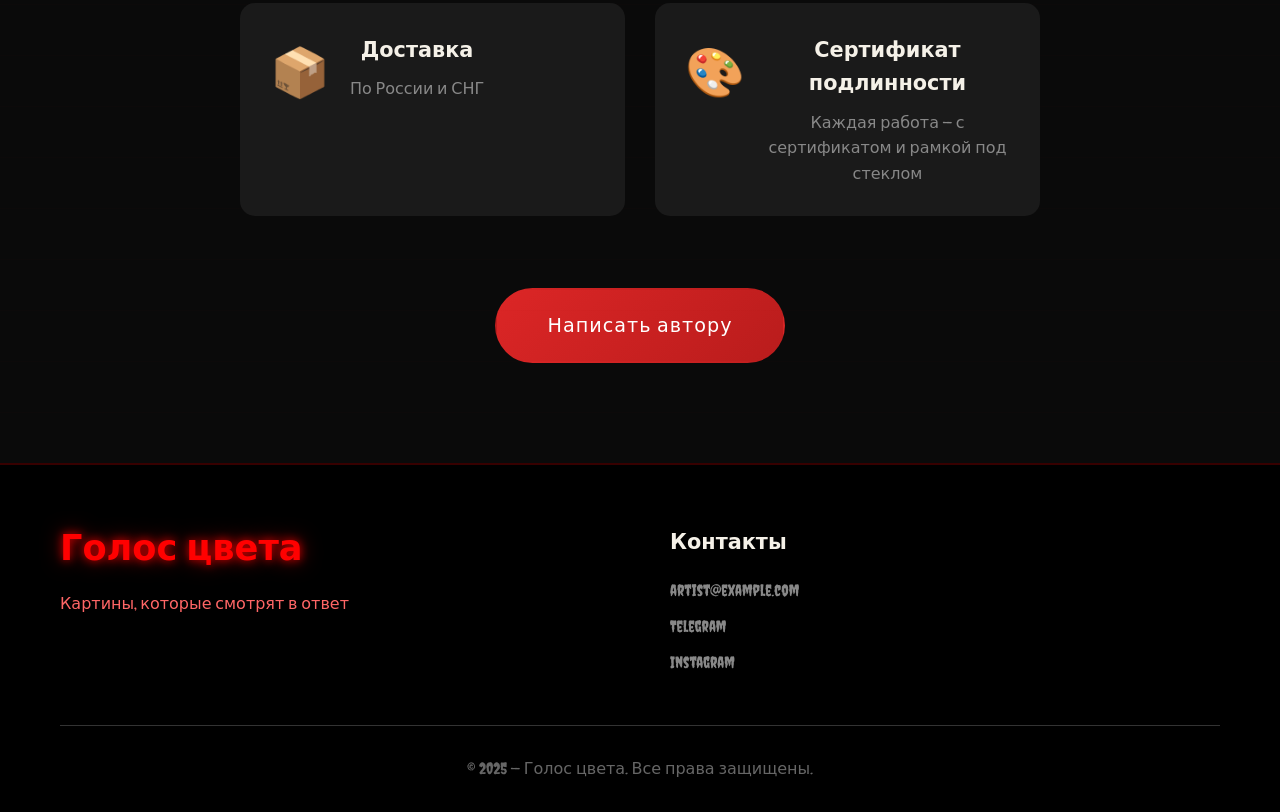
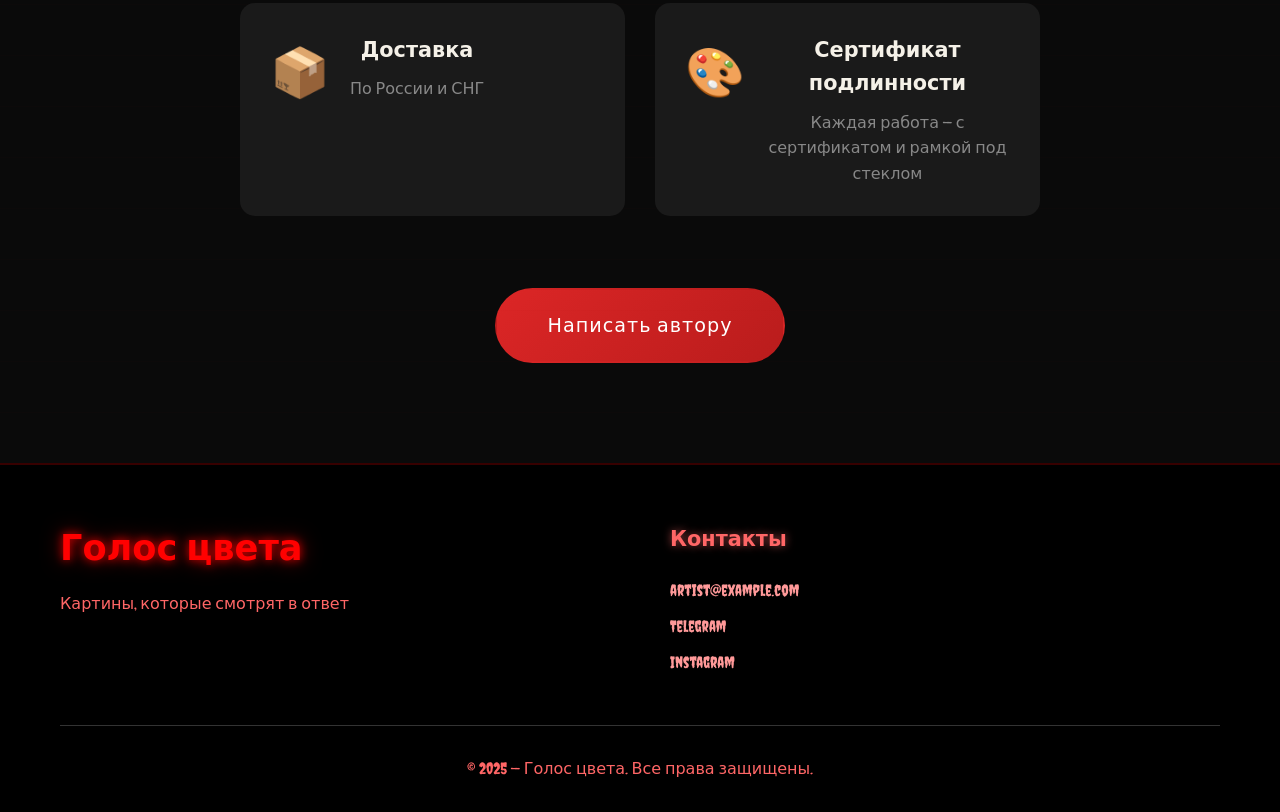
Before and after one commit to labstfot-commits/leragaleria, a plain HTML site: page index.html in a window 1280 px wide. Shown: the part 3559-4371 px from the top of the page. Drawn offline with Linux system fonts and the light colour scheme; a web font is replaced by a local one.

Commit message:
fix: apply Real Monsters fonts to footer contacts

```diff
--- a/style.css
+++ b/style.css
@@ -661,14 +661,17 @@ body {
 }
 
 .footer-contact h4 {
+    font-family: 'Nosifer', cursive;
     font-size: 1.3rem;
     margin-bottom: 20px;
-    color: #f5f1e8;
+    color: #ff6666;
+    text-shadow: 0 0 8px rgba(255, 102, 102, 0.6);
 }
 
 .footer-contact a {
+    font-family: 'Creepster', cursive;
     display: block;
-    color: #888;
+    color: #ff9999;
     text-decoration: none;
     margin-bottom: 10px;
     transition: color 0.3s ease;
@@ -678,15 +681,16 @@ body {
     transition: color 0.3s ease, text-shadow 0.3s ease;
 }
 .footer-contact a:hover {
-    color: #dc2626;
-    text-shadow: 0 0 8px rgba(220, 38, 38, 0.6);
+    color: #ff0000;
+    text-shadow: 0 0 10px rgba(255, 0, 0, 0.8);
 }
 
 .footer-copyright {
+    font-family: 'Creepster', cursive;
     text-align: center;
     padding-top: 30px;
     border-top: 1px solid #333;
-    color: #666;
+    color: #ff6666;
 }
 
 /* ============================================
```
